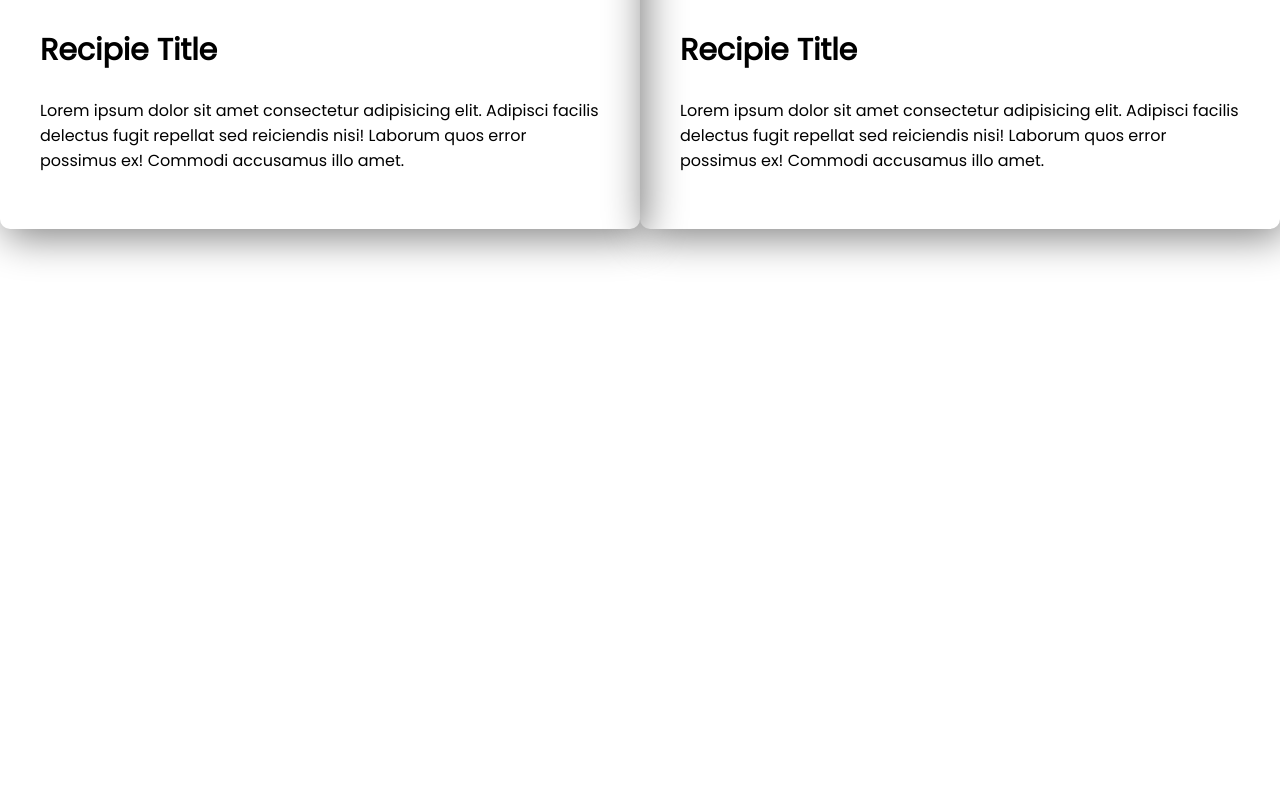
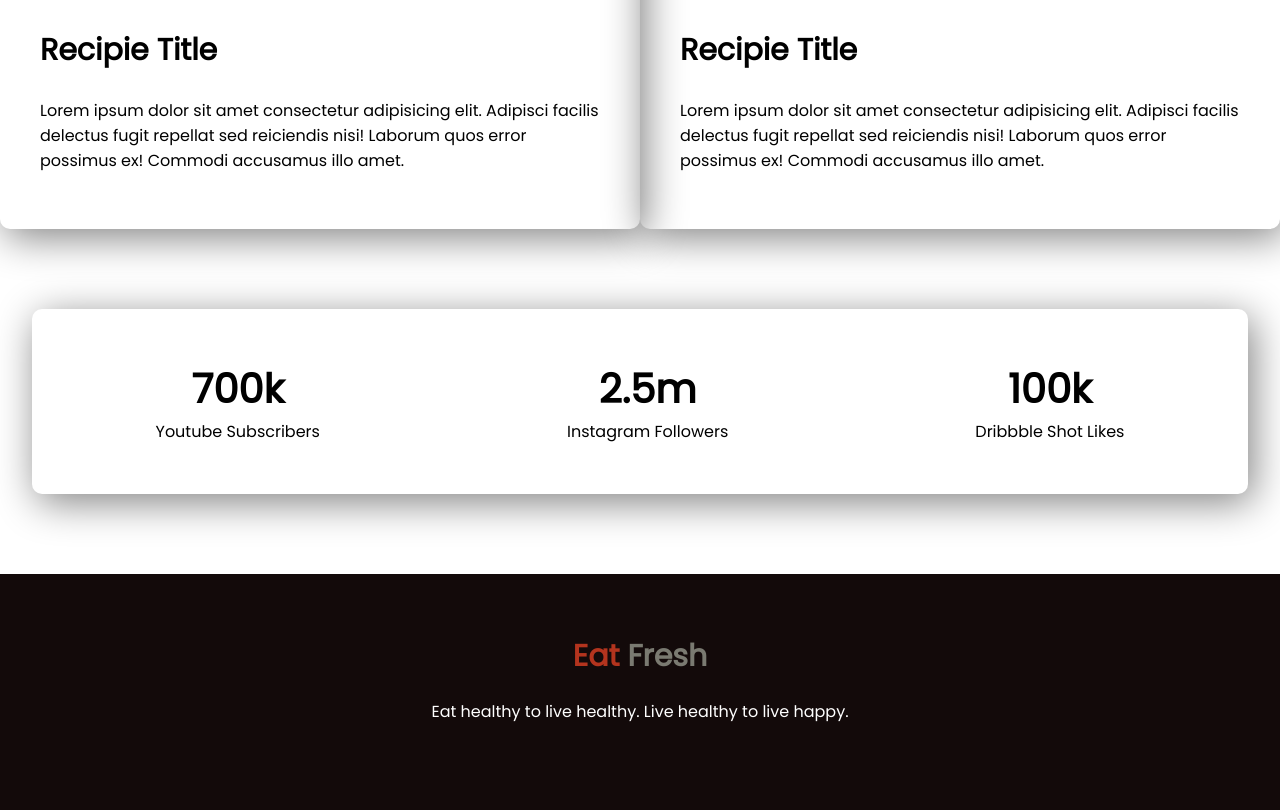
Before and after one commit to anamul101/eat-healthy-a, a plain HTML site: page index.html in a window 1280 px wide. Shown: the part 2288-3098 px from the top of the page. Before the commit the page ends 2577 px from the top, so only its background shows below. Drawn offline with Linux system fonts and the light colour scheme.

Commit message:
project done

```diff
--- a/index.html
+++ b/index.html
@@ -4,6 +4,7 @@
     <meta charset="UTF-8">
     <meta http-equiv="X-UA-Compatible" content="IE=edge">
     <meta name="viewport" content="width=device-width, initial-scale=1.0">
+    <link rel="shortcut icon" href="img/shaip/Group 8450.png" type="image/x-icon">
     <link rel="stylesheet" href="style.css">
     <title>Eat Healthy</title>
 </head>
@@ -64,7 +65,26 @@
         </div>
    </section>
    <!--section-4-->
-
-
+   <section id="section-4">
+    <div class="full-box">
+        <div class="count-down">
+            <h1>700k</h1>
+            <p>Youtube Subscribers</p>
+        </div>
+        <div class="count-down">
+            <h1>2.5m</h1>
+            <p>Instagram Followers</p>
+        </div>
+        <div class="count-down">
+            <h1>100k</h1>
+            <p>Dribbble Shot Likes</p>
+        </div>
+    </div>
+   </section>
+   <!--footer-section-->
+   <footer>
+        <h1><span class="tomato">Eat</span> Fresh</h1>
+        <p>Eat healthy to live healthy. Live healthy to live happy.</p>
+   </footer>
 </body>
 </html>
--- a/style.css
+++ b/style.css
@@ -28,7 +28,7 @@ section{
     width: 50%;
 }
 .half-width img{
-    width: 70%;
+    width: 100%;
 }
 .style{
     padding: 50px;
@@ -101,7 +101,7 @@ section{
 
 }
 .img-dev{
-    width: 50%;
+    width: 100%;
     width: 600px;
     padding: 40px 40px;
     margin: 20px;
@@ -119,3 +119,43 @@ section{
 }
 
 /** section-4****/
+
+#section-4{
+    margin: 80px 0px;
+}
+.full-box{
+    display: flex;
+    width: 95%;
+    margin: auto;
+    border-radius: 10px;
+    justify-content: space-around;
+    padding: 50px 0px;
+    box-shadow: 5px 8px 40px grey;
+}
+.count-down{
+    text-align: center;
+}
+.count-down h1{
+    font-size: 40px;
+    margin: 0;
+    padding: 0;
+    color: black;
+}
+.count-down p{
+    margin: 0;
+}
+
+/****** footer section ***/
+footer{
+    text-align: center;
+    background-color: rgb(19, 10, 10);
+    color: white;
+    padding: 40px 0px 70px;
+}
+footer h1{
+    font-size: 30px;
+    color: rgb(122, 122, 113);
+}
+.tomato{
+    color: rgb(179, 52, 30);
+}
```
